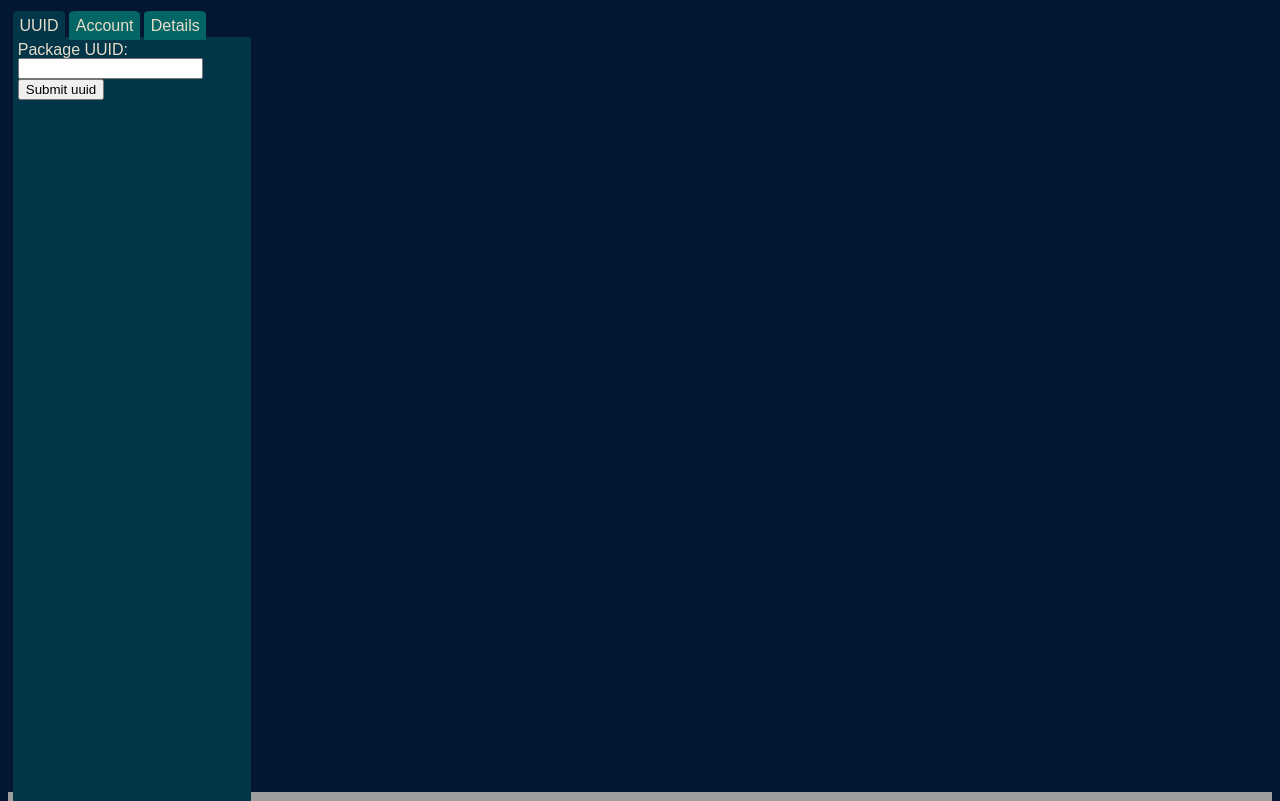
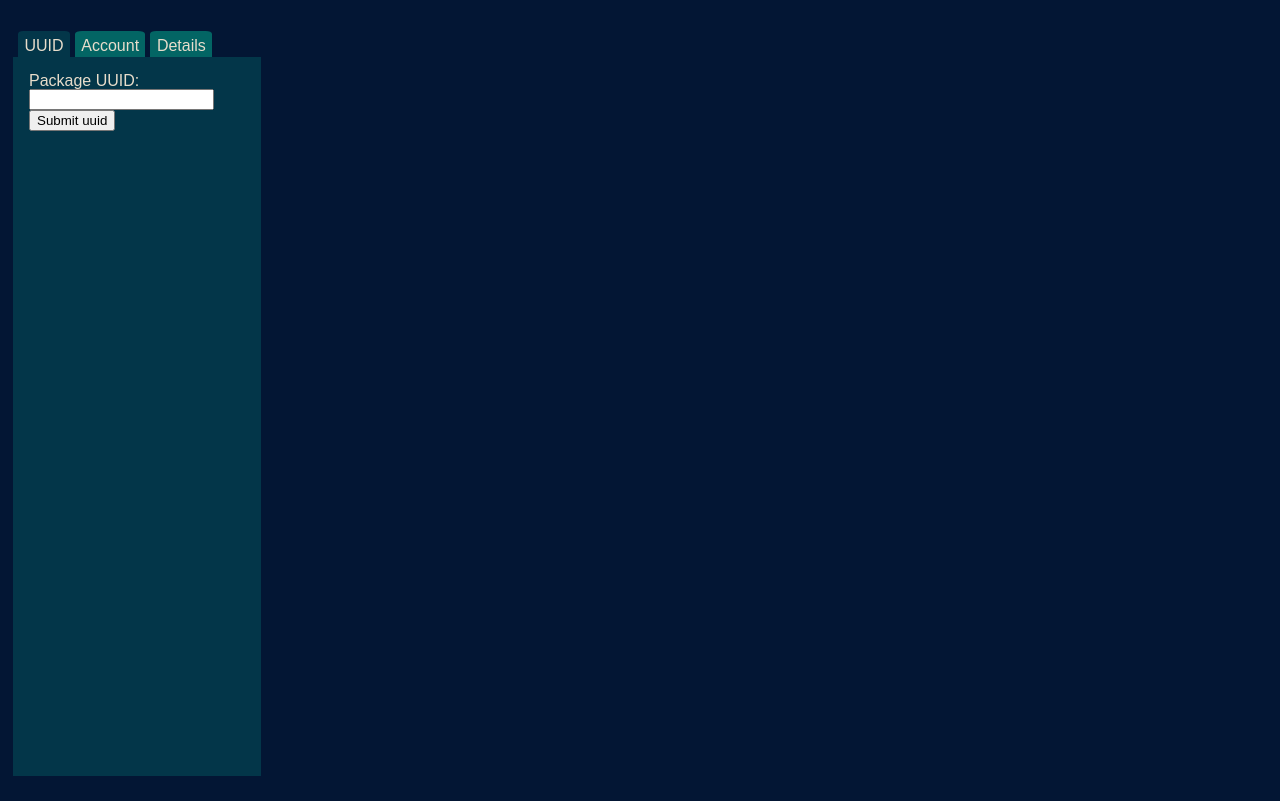
Before and after one commit to The-Flatlanders/geolocation-groovy, a PHP site: page /mainPage.html in a window 1280 px wide. Shown: the top 801 px of the page. Run offline with PHP 8.4, Linux system fonts and the light colour scheme; some libraries are stand-ins or nearby versions; grey boxes are pictures that could not be loaded.

Commit message:
improved css tabs cleaned up layout

```diff
--- a/Groovy Package Tracker/HTML/MainStyleSheet.css
+++ b/Groovy Package Tracker/HTML/MainStyleSheet.css
@@ -5,33 +5,39 @@
     font-family: sans-serif;
 }
 #map {
-    height: 100%;
-    width: 100% float: left;
+	position:relative;
+	top:50px;
+	margin-right:5px;
+	margin-bottom:10px;
+    height: 92%;
+    min-width:0;
 }
 #controlPanel {
     float: left;
-    height: 100%;
+    height: 97%;
     width: 20%;
-    padding-right: 17px;
+    padding-right: 15px;
 }
 body {
     background-color: #031634;
 }
 div.tabs {
-	margin-top: 10px;
+	min-width:200px;
+	margin-top: 30px;
     margin-bottom: 10px;
-    margin-right: 10px;
     margin-left: 5px;
-    min-height: 100%;
+    min-height: 97%;
     position: relative;
     line-height: 1;
     z-index: 0;
     display:block;
 }
 div.tabs > div {
-    display: inline-block;
+float:left;
 }
 div.tabs > div > a {
+	z-index:0;
+	margin-left:5px;
 	color:#E8DDCB;
     background: #033649;
     text-decoration: none;
@@ -56,13 +62,13 @@ div.tabs > div:target > a,
 div.tabs > div > div {
 	color:#E8DDCB;
     background: #033649;
-    z-index: -2;
+    z-index: 1;
     left: 0;
     top: 1.2em;
     bottom: 0;
     right: 0;
     overflow: auto;
-    padding: 0.3em;
+    padding: 1em;
 }
 div.tabs > div:not(:target) > div {
     position: absolute
@@ -70,7 +76,7 @@ div.tabs > div:not(:target) > div {
 div.tabs > div:target > div,
 :target #default2 > div {
     position: absolute;
-    z-index: -1
+    z-index: 2;
 }
 div.tabs:target {
     outline: none
```
